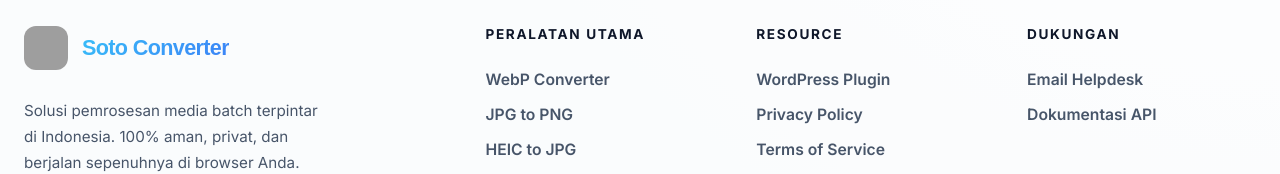
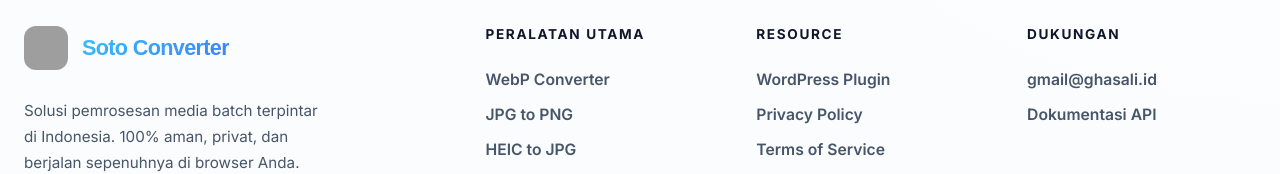
Before and after one commit to Ghasalime/soto-converter, a React (Vite) app: page / in a window 1280 px wide. Shown: the part 1360-1534 px from the top of the page. Built offline with nearby package versions, Linux system fonts and the light colour scheme; grey boxes are pictures that could not be loaded.

Commit message:
initial Commit

```diff
--- a/src/components/Layout/Footer.tsx
+++ b/src/components/Layout/Footer.tsx
@@ -55,7 +55,7 @@
         <div className="footer-col">
           <h4>Dukungan</h4>
           <div className="footer-links-premium">
-            <a href="mailto:support@sotoconverter.id">Email Helpdesk</a>
+            <a href="mailto:gmail@ghasali.id">gmail@ghasali.id</a>
             <Link to="/api-docs">Dokumentasi API</Link>
           </div>
         </div>
--- a/src/components/Pages/StaticPages.tsx
+++ b/src/components/Pages/StaticPages.tsx
@@ -217,7 +217,7 @@
         <h3 style={{fontSize: '2rem', fontWeight: 800, marginBottom: 16, position: 'relative', color: 'var(--text-primary)'}}>Butuh SDK atau API Khusus?</h3>
         <p style={{color: 'var(--text-secondary)', marginBottom: 32, fontSize: '1.1rem', position: 'relative'}}>Kami sedang mengembangkan versi CLI dan NPM package untuk otomatisasi tingkat lanjut.</p>
         <div style={{display: 'flex', justifyContent: 'center', position: 'relative'}}>
-          <a href="mailto:dev@sotoconverter.id" className="primary-btn" style={{padding: '16px 40px', borderRadius: 16, display: 'inline-flex', alignItems: 'center', justifyContent: 'center', minWidth: 280, fontWeight: 700, fontSize: '1.1rem', boxShadow: '0 10px 20px rgba(var(--accent-rgb), 0.2)', textDecoration: 'none'}}>
+          <a href="mailto:gmail@ghasali.id" className="primary-btn" style={{padding: '16px 40px', borderRadius: 16, display: 'inline-flex', alignItems: 'center', justifyContent: 'center', minWidth: 280, fontWeight: 700, fontSize: '1.1rem', boxShadow: '0 10px 20px rgba(var(--accent-rgb), 0.2)', textDecoration: 'none'}}>
             Hubungi Pengembang
           </a>
         </div>
```
Also changed, not shown: 1 other file (tests, documents, lock files or other folders).
